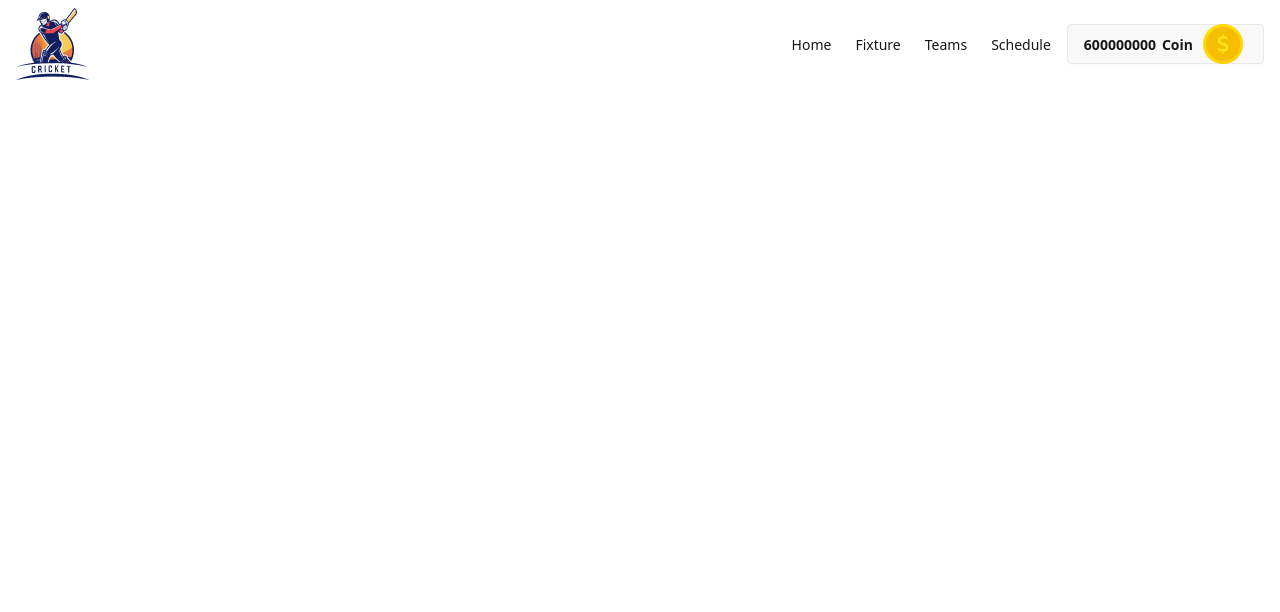
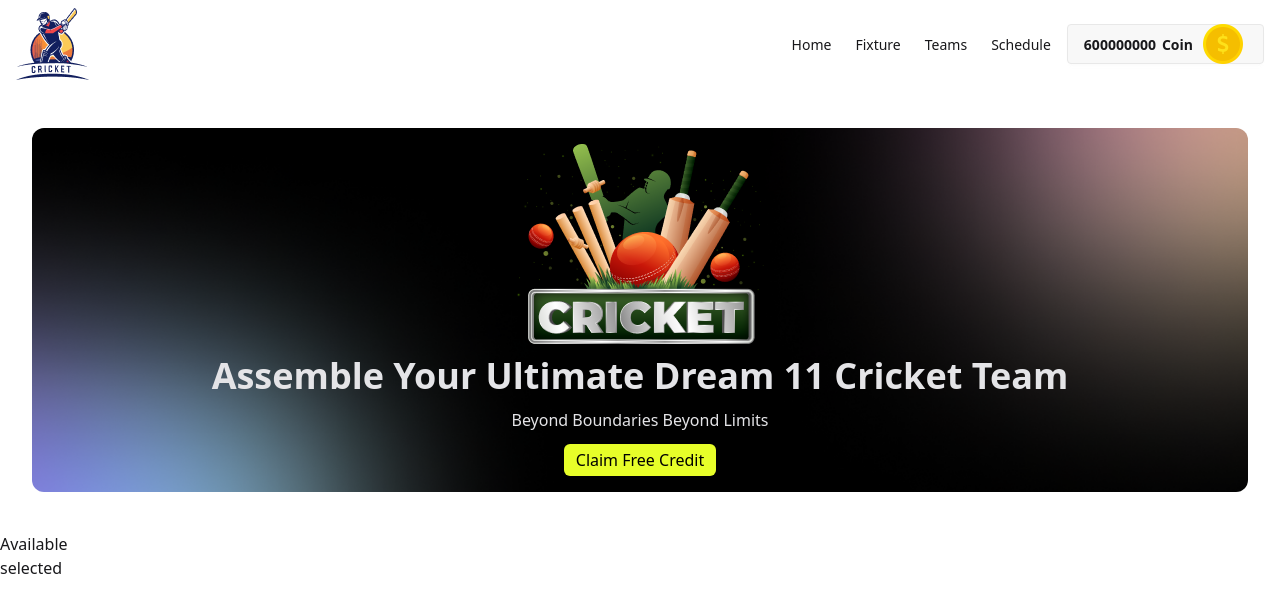
Before and after one commit to rimpakasundi07/Dream-11-Project, a React (Vite) app: page / in a window 1280 px wide. Shown: the top 612 px of the page. Built offline with nearby package versions, Linux system fonts and the light colour scheme.

Commit message:
add player selection interface with suspense-based data loading

```diff
--- a/src/App.jsx
+++ b/src/App.jsx
@@ -1,75 +1,28 @@
 import "./App.css";
-import React from "react";
-import logo from "./assets/logo.png";
-import dollar from "./assets/icons8-coin-48.png";
+import React, { Suspense } from "react";
+
+import Availableplayers from "./components/AvailablePlayers/Availableplayers";
+import SelectedPlayer from "./components/AvailablePlayers/SelectedPlayers/SelectedPlayer";
+import Navbar from "./components/AvailablePlayers/Navbar/Navbar";
+import Banner from "./components/AvailablePlayers/Banner/Banner";
+
+const fetchPlayers = async () => {
+  const res = await fetch("/players.json");
+  const data = await res.json();
+  console.log(data);
+  return data;
+};
 
 function App() {
+  const playersPromise = fetchPlayers();
   return (
     <>
-      {/* navbar section */}
-      <div className="navbar container px-4 mx-auto ">
-        <div className="navbar-start">
-          <div className="dropdown">
-            <div tabIndex={0} role="button" className="btn btn-ghost lg:hidden">
-              <svg
-                xmlns="http://www.w3.org/2000/svg"
-                className="h-5 w-5"
-                fill="none"
-                viewBox="0 0 24 24"
-                stroke="currentColor"
-              >
-                <path
-                  strokeLinecap="round"
-                  strokeLinejoin="round"
-                  strokeWidth="2"
-                  d="M4 6h16M4 12h8m-8 6h16"
-                />
-              </svg>
-            </div>
-            <ul
-              tabIndex={0}
-              className="menu menu-sm dropdown-content bg-base-100 rounded-box z-1 mt-3 w-52 p-2 shadow"
-            >
-              <li>
-                <a>Home</a>
-              </li>
-              <li>
-                <a>Fixture</a>
-              </li>
-              <li>
-                <a>Teams</a>
-              </li>
-              <li>
-                <a>Schedule</a>
-              </li>
-            </ul>
-          </div>
-          <a>
-            <img src={logo} alt="" />
-          </a>
-        </div>
-        <div className="navbar-end hidden lg:flex">
-          <ul className="menu menu-horizontal px-1">
-            <li>
-              <a>Home</a>
-            </li>
-            <li>
-              <a>Fixture</a>
-            </li>
-            <li>
-              <a>Teams</a>
-            </li>
-            <li>
-              <a>Schedule</a>
-            </li>
-          </ul>
-          <a className="btn">
-            <span>600000000</span>
-            <span>Coin</span>
-            <img src={dollar} alt="" />
-          </a>
-        </div>
-      </div>
+      <Navbar />
+      <Banner />
+      <Suspense>
+        <Availableplayers playersPromise={playersPromise} />
+      </Suspense>
+      <SelectedPlayer />
     </>
   );
 }
--- a/src/components/AvailablePlayers/Availableplayers.jsx
+++ b/src/components/AvailablePlayers/Availableplayers.jsx
@@ -1,7 +1,9 @@
-import React from "react";
+import React, { use } from "react";
 
-const Availableplayers = () => {
-  return <div></div>;
+const Availableplayers = ({ playersPromise }) => {
+  const playersData = use(playersPromise);
+  console.log(playersData);
+  return <div>Available</div>;
 };
 
 export default Availableplayers;
--- /dev/null
+++ b/src/components/AvailablePlayers/Banner/Banner.jsx
@@ -0,0 +1,34 @@
+import React from "react";
+import banner from "../../../assets/bg-shadow.png";
+import cricket from "../../../assets/banner-main.png";
+
+const Banner = () => {
+  return (
+    <div>
+      {/* banner section */}
+      <div className="lg:px-8 px-4 lg:py-10 py-6 container mx-auto">
+        <div
+          className="hero rounded-xl  bg-black "
+          style={{
+            backgroundImage: `url(${banner})`,
+          }}
+        >
+          <div className="hero-content text-neutral-content text-center">
+            <div className="max-w-6xl space-y-3">
+              <img className="mx-auto" src={cricket} alt="" />
+              <h1 className=" lg:text-4xl text-2xl font-bold">
+                Assemble Your Ultimate Dream 11 Cricket Team
+              </h1>
+              <p className="">Beyond Boundaries Beyond Limits</p>
+              <button className="bg-[#E7FE29] text-semibold rounded-md px-3 py-1 text-black ">
+                Claim Free Credit
+              </button>
+            </div>
+          </div>
+        </div>
+      </div>
+    </div>
+  );
+};
+
+export default Banner;
--- /dev/null
+++ b/src/components/AvailablePlayers/Navbar/Navbar.jsx
@@ -0,0 +1,73 @@
+import React from "react";
+import logo from "../../../assets/logo.png";
+import dollar from "../../../assets/icons8-coin-48.png";
+
+const Navbar = () => {
+  return (
+    <div className="navbar container px-4 mx-auto ">
+      <div className="navbar-start">
+        <div className="dropdown">
+          <div tabIndex={0} role="button" className="btn btn-ghost lg:hidden">
+            <svg
+              xmlns="http://www.w3.org/2000/svg"
+              className="h-5 w-5"
+              fill="none"
+              viewBox="0 0 24 24"
+              stroke="currentColor"
+            >
+              <path
+                strokeLinecap="round"
+                strokeLinejoin="round"
+                strokeWidth="2"
+                d="M4 6h16M4 12h8m-8 6h16"
+              />
+            </svg>
+          </div>
+          <ul
+            tabIndex={0}
+            className="menu menu-sm dropdown-content bg-base-100 rounded-box z-1 mt-3 w-52 p-2 shadow"
+          >
+            <li>
+              <a>Home</a>
+            </li>
+            <li>
+              <a>Fixture</a>
+            </li>
+            <li>
+              <a>Teams</a>
+            </li>
+            <li>
+              <a>Schedule</a>
+            </li>
+          </ul>
+        </div>
+        <a>
+          <img src={logo} alt="" />
+        </a>
+      </div>
+      <div className="navbar-end hidden lg:flex">
+        <ul className="menu menu-horizontal px-1">
+          <li>
+            <a>Home</a>
+          </li>
+          <li>
+            <a>Fixture</a>
+          </li>
+          <li>
+            <a>Teams</a>
+          </li>
+          <li>
+            <a>Schedule</a>
+          </li>
+        </ul>
+        <a className="btn">
+          <span>600000000</span>
+          <span>Coin</span>
+          <img src={dollar} alt="" />
+        </a>
+      </div>
+    </div>
+  );
+};
+
+export default Navbar;
--- a/src/components/AvailablePlayers/SelectedPlayers/SelectedPlayer.jsx
+++ b/src/components/AvailablePlayers/SelectedPlayers/SelectedPlayer.jsx
@@ -1,7 +1,7 @@
 import React from "react";
 
 const SelectedPlayer = () => {
-  return <div></div>;
+  return <div>selected</div>;
 };
 
 export default SelectedPlayer;
```
